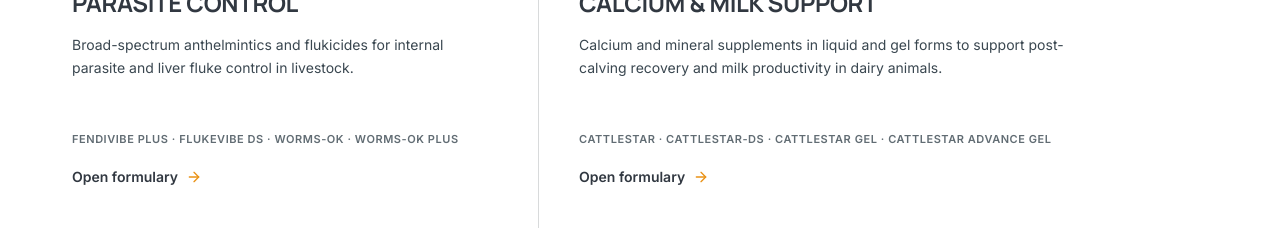
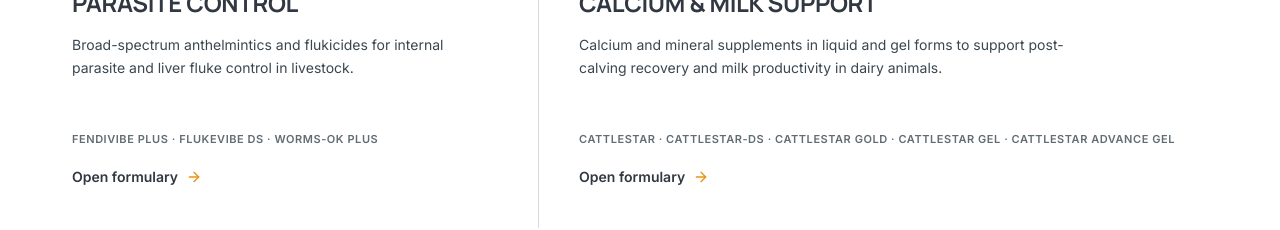
Before and after one commit to dvmmisAfk/cattlevibes, a Next.js app: page /solutions in a window 1280 px wide. Shown: the part 2220-2450 px from the top of the page. Built offline with nearby package versions, Linux system fonts and the light colour scheme.

Commit message:
feat(catalog): add CATTLESTAR GOLD and reconcile official 21-product catalog inventory

```diff
--- a/src/components/home/EcosystemBento.tsx
+++ b/src/components/home/EcosystemBento.tsx
@@ -38,6 +38,7 @@
       { name: "Cattlemin", href: "/products/cattlemin" },
       { name: "Cattlestar", href: "/products/cattlestar" },
       { name: "Cattlestar-DS", href: "/products/cattlestar-ds" },
+      { name: "Cattlestar Gold", href: "/products/cattlestar-gold" },
     ],
     href: "/solutions#animal-nutrition",
     specs: [
--- a/src/data/product-images.ts
+++ b/src/data/product-images.ts
@@ -38,6 +38,7 @@
     "/images/products/cattlestar-ds-2.png",
   ],
   "cattlestar-advance-gel": ["/images/products/cattlestar-advance-gel.png"],
+  "cattlestar-gold": ["/images/products/cattlestar-gold-1.png"],
 };
 
 export function getProductImages(slug: string): string[] {
--- a/src/data/products.ts
+++ b/src/data/products.ts
@@ -292,13 +292,13 @@
     slug: "fendivibe-plus",
     name: "FENDIVIBE PLUS",
     category: "Parasite Control",
-    formulation: "Liquid",
+    formulation: "Bolus",
     animals: ["Cattle", "Buffalo", "Sheep", "Goat"],
     healthConcerns: ["Parasite Control"],
     shortDescription:
-      "Broad-spectrum anthelmintic for internal parasite control in livestock.",
+      "Broad-spectrum anthelmintic bolus for internal parasite control in livestock.",
     description:
-      "FENDIVIBE PLUS is a broad-spectrum anthelmintic for internal parasite control. Refer to the official product catalogue for complete composition, indications, and dosage.",
+      "FENDIVIBE PLUS is a broad-spectrum anthelmintic bolus (Fenbendazole & Ivermectin) formulated for internal parasite control. Refer to the official product catalogue for complete composition, indications, and dosage.",
     benefits: [
       "Broad-spectrum anthelmintic action",
       "Supports internal parasite control",
@@ -310,19 +310,19 @@
       withdrawalPeriod: "As per product catalogue",
       storage: "Store in a cool, dry place",
     },
-    relatedSlugs: ["flukevibe-ds", "worms-ok", "worms-ok-plus"],
+    relatedSlugs: ["flukevibe-ds", "worms-ok-plus", "liver-ok"],
   },
   {
     slug: "flukevibe-ds",
     name: "FLUKEVIBE DS",
     category: "Parasite Control",
-    formulation: "Liquid",
+    formulation: "Bolus",
     animals: ["Cattle", "Buffalo", "Sheep", "Goat"],
     healthConcerns: ["Parasite Control"],
     shortDescription:
-      "Flukicide formulation for liver fluke control in ruminants.",
+      "Flukicide bolus formulation for liver fluke control in ruminants.",
     description:
-      "FLUKEVIBE DS is formulated for liver fluke control in ruminants. Refer to the official product catalogue for complete composition, indications, and dosage.",
+      "FLUKEVIBE DS is formulated for liver fluke control in ruminants (Oxyclozanide & Levamisole). Refer to the official product catalogue for complete composition, indications, and dosage.",
     benefits: [
       "Targeted flukicide formulation",
       "Supports liver fluke control in ruminants",
@@ -334,31 +334,7 @@
       withdrawalPeriod: "As per product catalogue",
       storage: "Store in a cool, dry place",
     },
-    relatedSlugs: ["fendivibe-plus", "worms-ok", "liver-ok"],
-  },
-  {
-    slug: "worms-ok",
-    name: "WORMS-OK",
-    category: "Parasite Control",
-    formulation: "Liquid",
-    animals: ["Cattle", "Buffalo", "Sheep", "Goat"],
-    healthConcerns: ["Parasite Control"],
-    shortDescription:
-      "Anthelmintic dewormer for internal parasite management in livestock.",
-    description:
-      "WORMS-OK is an anthelmintic dewormer for internal parasite management. Refer to the official product catalogue for complete product information.",
-    benefits: [
-      "Anthelmintic deworming support",
-      "Internal parasite management",
-      "Suitable for ruminant livestock",
-    ],
-    info: {
-      presentation: "As per product catalogue",
-      applicableAnimals: "Cattle, Buffalo, Sheep, Goat",
-      withdrawalPeriod: "As per product catalogue",
-      storage: "Store in a cool, dry place",
-    },
-    relatedSlugs: ["worms-ok-plus", "fendivibe-plus", "flukevibe-ds"],
+    relatedSlugs: ["fendivibe-plus", "worms-ok-plus", "liver-ok"],
   },
   {
     slug: "worms-ok-plus",
@@ -368,21 +344,21 @@
     animals: ["Cattle", "Buffalo", "Sheep", "Goat"],
     healthConcerns: ["Parasite Control"],
     shortDescription:
-      "Enhanced anthelmintic formulation for comprehensive worm control.",
+      "Enhanced anthelmintic oral suspension for comprehensive worm control.",
     description:
-      "WORMS-OK PLUS is an enhanced anthelmintic for comprehensive worm control. Refer to the official product catalogue for complete product information.",
+      "WORMS-OK PLUS is an enhanced anthelmintic oral suspension (Fenbendazole & Ivermectin) for comprehensive worm control. Refer to the official product catalogue for complete product information.",
     benefits: [
       "Enhanced anthelmintic formulation",
       "Comprehensive worm control support",
       "For veterinary-guided parasite management",
     ],
     info: {
-      presentation: "As per product catalogue",
+      presentation: "Oral Suspension — As per product catalogue",
       applicableAnimals: "Cattle, Buffalo, Sheep, Goat",
       withdrawalPeriod: "As per product catalogue",
       storage: "Store in a cool, dry place",
     },
-    relatedSlugs: ["worms-ok", "fendivibe-plus", "flukevibe-ds"],
+    relatedSlugs: ["fendivibe-plus", "flukevibe-ds", "liver-ok"],
   },
   {
     slug: "cattlemin",
@@ -481,7 +457,7 @@
       storage: "Store in a cool, dry place",
     },
     featured: true,
-    relatedSlugs: ["cattlestar-ds", "cattlestar-gel", "cattlemin"],
+    relatedSlugs: ["cattlestar-ds", "cattlestar-gold", "cattlestar-gel"],
   },
   {
     slug: "cattlestar-ds",
@@ -504,7 +480,62 @@
       applicableAnimals: "Cattle, Buffalo",
       storage: "Store in a cool, dry place",
     },
-    relatedSlugs: ["cattlestar", "cattlestar-gel", "cattle-phos"],
+    relatedSlugs: ["cattlestar", "cattlestar-gold", "cattle-phos"],
+  },
+  {
+    slug: "cattlestar-gold",
+    name: "CATTLESTAR GOLD",
+    category: "Calcium & Milk Support",
+    formulation: "Liquid",
+    animals: [
+      "Cattle",
+      "Buffalo",
+      "Horse",
+      "Calf",
+      "Pig",
+      "Sheep",
+      "Goat",
+      "Dog",
+      "Poultry",
+    ],
+    healthConcerns: [
+      "Calcium & Minerals",
+      "Milk Productivity",
+      "Hypocalcemia Support",
+    ],
+    shortDescription:
+      "Liquid calcium and nutritional supplement formulated to support calcium balance, milk productivity, rumen health, immunity and overall livestock performance.",
+    description:
+      "CATTLESTAR GOLD is a liquid calcium and nutritional supplement formulated to support dairy animals during periods of increased calcium demand, particularly around and after calving. It supports optimal calcium levels, milk production, dry matter intake, rumen health, bone strength, immunity and uterine health. The catalog also positions it for helping mitigate the effects of milk fever and subclinical hypocalcemia.",
+    benefits: [
+      "Improves dry matter intake by improving rumen health",
+      "Improves milk production and percentage of fat in milk",
+      "Helps maintain optimum calcium levels in lactating cows",
+      "Increases milk production after calving",
+      "Improves growth rate of calves",
+      "Improves health of uterus",
+      "Supports bone strength",
+      "Boosts immunity",
+      "Helps reduce the risk/effects of milk fever",
+      "Helps mitigate subclinical hypocalcemia",
+      "Supports overall livestock health and productivity",
+    ],
+    info: {
+      productPositioning: "Strongest Milk Booster Formula",
+      composition:
+        "Per 100 ml: Calcium 6100 mg, Phosphorus 3050 mg, Vitamin D3 12000 I.U., Vitamin B12 100 mcg, Vitamin E 1000 I.U., Vitamin H (Biotin) 30 mg, Carbohydrate 30000 mg, Zinc 1500 mg, Chromium 5 mg, Copper 500 mg, Shatavari Extract 1500 mg, Jivanti 1500 mg, Silymarin 450 mg, Piper Longum 400 mg",
+      dosage:
+        "Calf, Foal & Pig: 40 ml daily | Sheep, Goat & Dog: 20 ml daily | Cattle & Horses: 100 ml daily | Chicks & Broilers: 10 ml per 100 birds daily | Growers: 20 ml per 100 birds daily | Layers: 50 ml per 100 birds daily | Or as directed by the Veterinary Consultant",
+      presentation: "1 L, 2 L, 5 L, 10 L & 20 L",
+      applicableAnimals:
+        "Cattle, Buffalo, Horse, Calf, Foal, Pig, Sheep, Goat, Dog, Chicks, Broilers, Growers, Layers",
+      safetyClassification:
+        "For Animal Feed Supplement Only · Strictly Not for Medicinal/Human Use",
+      storage:
+        "Keep in a cool and dry place. Store below 30°C. Keep protected from direct sunlight",
+    },
+    featured: false,
+    relatedSlugs: ["cattlestar", "cattlestar-ds", "cattlestar-advance-gel"],
   },
 ];
 
--- a/src/data/site.ts
+++ b/src/data/site.ts
@@ -134,7 +134,7 @@
     description:
       "Broad-spectrum anthelmintics and flukicides for internal parasite and liver fluke control in livestock.",
     image: "https://images.unsplash.com/photo-1574943320210-5538b2583fcb?w=1200&q=80",
-    products: ["FENDIVIBE PLUS", "FLUKEVIBE DS", "WORMS-OK", "WORMS-OK PLUS"],
+    products: ["FENDIVIBE PLUS", "FLUKEVIBE DS", "WORMS-OK PLUS"],
   },
   {
     id: "calcium-milk",
@@ -142,7 +142,7 @@
     description:
       "Calcium and mineral supplements in liquid and gel forms to support post-calving recovery and milk productivity in dairy animals.",
     image: "https://images.unsplash.com/photo-1550583724-b2692b85-7742?w=1200&q=80",
-    products: ["CATTLESTAR", "CATTLESTAR-DS", "CATTLESTAR GEL", "CATTLESTAR ADVANCE GEL"],
+    products: ["CATTLESTAR", "CATTLESTAR-DS", "CATTLESTAR GOLD", "CATTLESTAR GEL", "CATTLESTAR ADVANCE GEL"],
   },
 ];
 
--- a/src/lib/types.ts
+++ b/src/lib/types.ts
@@ -24,7 +24,8 @@
   | "Calf"
   | "Pig"
   | "Poultry"
-  | "Aqua";
+  | "Aqua"
+  | "Dog";
 
 export type HealthConcern =
   | "Liver Health"
@@ -35,7 +36,8 @@
   | "Calcium & Minerals"
   | "Milk Productivity"
   | "Antibiotic"
-  | "Fever & Inflammation";
+  | "Fever & Inflammation"
+  | "Hypocalcemia Support";
 
 export interface ProductInfo {
   composition?: string;
@@ -45,6 +47,8 @@
   applicableAnimals?: string;
   withdrawalPeriod?: string;
   storage?: string;
+  productPositioning?: string;
+  safetyClassification?: string;
 }
 
 export interface Product {
```
Also changed, not shown: public/images/products/cattlestar-gold-1.png (added), 1 other file (tests, documents, lock files or other folders).
